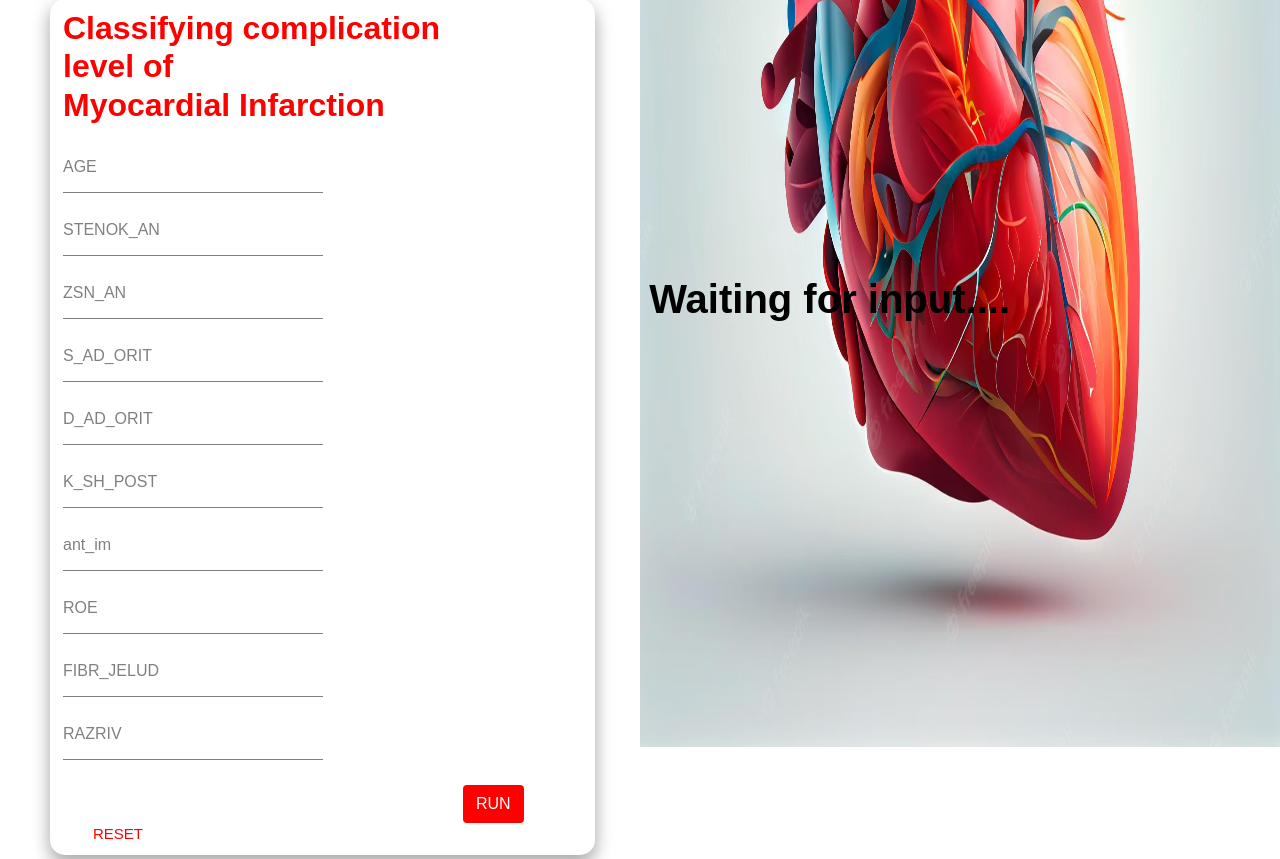
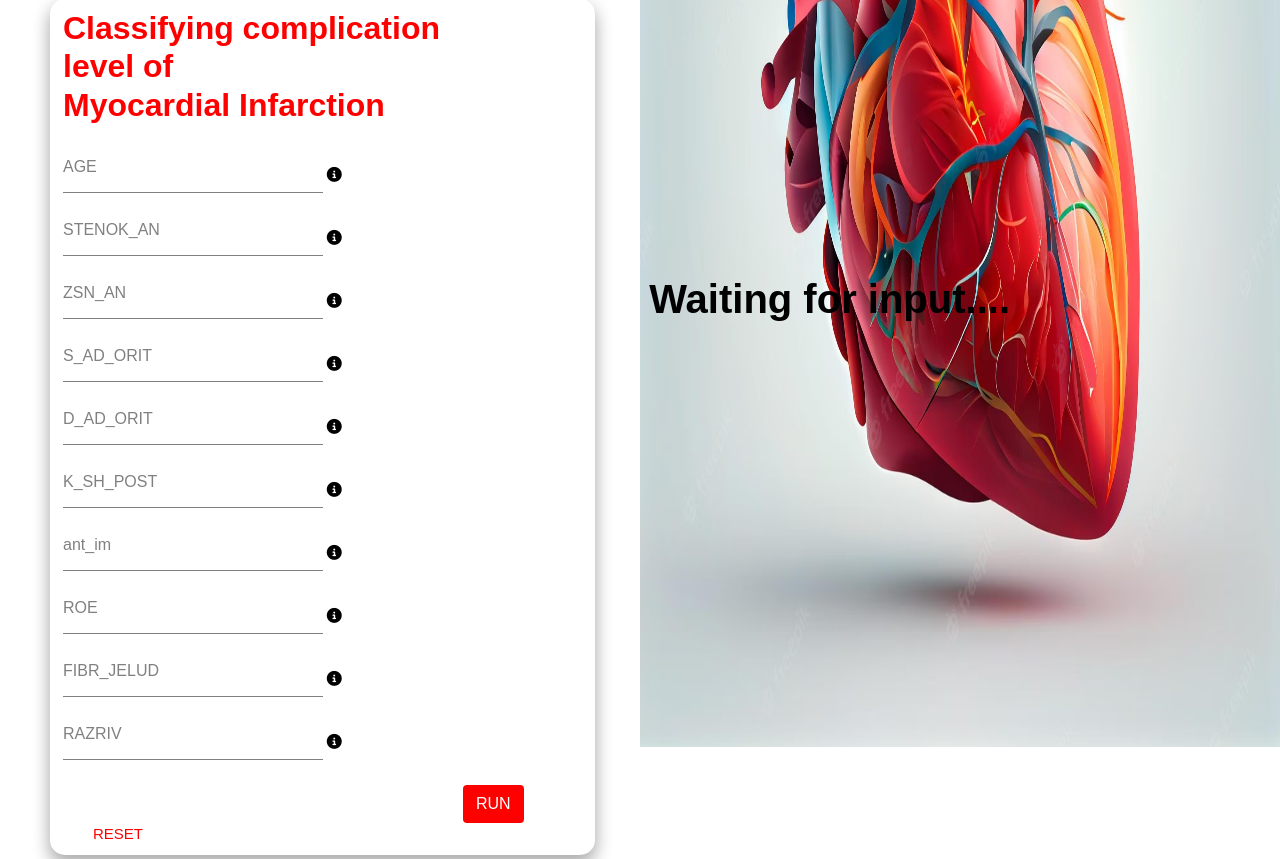
Before and after one commit to Prathamesh282001/Myocardial_Infarction_ML_Project, a Django app: page / in a window 1280 px wide. Shown: the part 1049-1908 px from the top of the page. Run offline with Django 4.2, Linux system fonts and the light colour scheme; parts of the project's set-up code (start-up, migrations or seed data) failed here and were passed over; some libraries are stand-ins or nearby versions.

Commit message:
second update

```diff
--- a/ml_model/static/main.css
+++ b/ml_model/static/main.css
@@ -172,3 +172,7 @@
     margin-right: 180px;
     color: #02557a;
 }
+
+i {
+    color: red;
+}
--- a/ml_model/templates/home.html
+++ b/ml_model/templates/home.html
@@ -9,6 +9,7 @@
     <link rel="stylesheet" type="text/css" href="{% static 'main.css' %}">
     <!-- Bootstrap CSS -->
     <link rel="stylesheet" href="https://maxcdn.bootstrapcdn.com/bootstrap/4.0.0/css/bootstrap.min.css" integrity="sha384-Gn5384xqQ1aoWXA+058RXPxPg6fy4IWvTNh0E263XmFcJlSAwiGgFAW/dAiS6JXm" crossorigin="anonymous">
+    <script src="https://kit.fontawesome.com/ad67667019.js" crossorigin="anonymous"></script>
 
     <script type="text/javascript">
         window.history.forward();
@@ -63,53 +64,54 @@
                  {% csrf_token %}
 
                         <div class="input-container">
-                            <input type="number" name="AGE" value={{dic.AGE}} onkeypress="return /[0-9]/i.test(event.key)" step="any" required=""/>
-                            <label>AGE</label>
+                            <input type="number"  name="AGE" value={{dic.AGE}} onkeypress="return /[0-9]/i.test(event.key)"  step="any" required=""/>
+                            <label >AGE</label>   <i title="Age of patient" class="fa-solid fa-circle-info"></i>
                         </div>
 
                         <div class="input-container">
                             <input type="number" name="STENOK_AN" value={{dic.STENOK_AN}} onkeypress="return /[0-9]/i.test(event.key)" step="any" required=""/>
-                            <label>STENOK_AN</label>
+                            <label>STENOK_AN</label> <i title=" Exertional angina pectoris in the anamnesis. 0: never 1: during the last year 2: one year ago 3: two years ago 4: three years ago 5: 4-5 years ago. Categorical(0 to 5)" class="fa-solid fa-circle-info"></i>
                         </div>
 
                         <div class="input-container">
                             <input type="number"  name="ZSN_AN" value={{dic.ZSN_AN}}  onkeypress="return /[0-9]/i.test(event.key)" step="any" required=""/>
-                            <label>ZSN_AN</label>
+                            <label>ZSN_AN</label> <i title="Presence of chronic Heart failure (HF) in the anamnesis: Partially ordered attribute: there are two lines of severities: 0<1<2<4, 0<1<3<4. State 4 means simultaneous states 2 and 3 0: there is no chronic heart failure 1: I stage 2: II stage (heart failure due to right ventricular systolic dysfunction) 3: II stage (heart failure due to left ventricular systolic dysfunction) 4: IIB stage (heart failure due to left and right ventricular systolic dysfunction). Categorical(0 to 4)"
+                            class="fa-solid fa-circle-info"></i>
                         </div>
 
                         <div class="input-container">
                             <input type="number" name="S_AD_ORIT" value={{dic.S_AD_ORIT}}  onkeypress="return /[0-9]/i.test(event.key)" step="any" required=""/>
-                            <label>S_AD_ORIT</label>
+                            <label>S_AD_ORIT</label> <i title="Systolic blood pressure according to intensive care unit. (mmHg). Discrete" class="fa-solid fa-circle-info"></i>
                         </div>
 
                         <div class="input-container">
                             <input type="number"  name="D_AD_ORIT" value={{dic.D_AD_ORIT}}  onkeypress="return /[0-9]/i.test(event.key)" step="any" required=""/>
-                            <label>D_AD_ORIT </label>
+                            <label>D_AD_ORIT </label> <i title=" Diastolic blood pressure according to intensive care unit. (mmHg). Discrete" class="fa-solid fa-circle-info"></i>
                         </div>
 
                         <div class="input-container">
                             <input type="number" name="K_SH_POST" value={{dic.K_SH_POST}}  onkeypress="return /[0-9]/i.test(event.key)" step="any" required=""/>
-                            <label>K_SH_POST</label>
+                            <label>K_SH_POST</label> <i title="Cardiogenic shock at the time of admission to intensive care unit. Binary(1 or 0)" class="fa-solid fa-circle-info"></i>
                         </div>
 
                         <div class="input-container">
                             <input type="number"  name="ant_im" value={{dic.ant_im}}  onkeypress="return /[0-9]/i.test(event.key)" step="any" required=""/>
-                            <label>ant_im</label>
+                            <label>ant_im</label> <i title=" Presence of an anterior myocardial infarction (left ventricular) (ECG changes in leads V1: V4 ) 0: there is no infarct in this location 1: QRS has no changes 2: QRS is like QR-complex 3: QRS is like Qr-complex 4: QRS is like QS-complex. Categorical(0 to 4)" class="fa-solid fa-circle-info"></i>
                         </div>
 
                         <div class="input-container">
                             <input type="number"  name="ROE" value={{dic.ROE}}  onkeypress="return /[0-9]/i.test(event.key)" step="any" required=""/>
-                            <label>ROE</label>
+                            <label>ROE</label> <i title="ESR (Erythrocyte sedimentation rate) (MM). Continuous" class="fa-solid fa-circle-info"></i>
                         </div>
 
                         <div class="input-container">
                             <input type="number"  name="FIBR_JELUD" value={{dic.FIBR_JELUD}}  onkeypress="return /[0-9]/i.test(event.key)" step="any" required=""/>
-                            <label>FIBR_JELUD</label>
+                            <label>FIBR_JELUD</label> <i title="Ventricular fibrillation. Binary(1 or 0)" class="fa-solid fa-circle-info"></i>
                         </div>
 
                         <div class="input-container">
-                            <input type="number"  name="RAZRIV" value={{dic.RAZRIV}}  onkeypress="return /[0-9]/i.test(event.key)" step="any" required=""/>
-                            <label>RAZRIV</label>
+                            <input type="number"  name="RAZRIV"   onkeypress="return /[0-9]/i.test(event.key)" step="any" required=""/>
+                            <label>RAZRIV</label> <i title="Myocardial rupture. Binary(1 or 0)" class="fa-solid fa-circle-info"></i>
                         </div>
 
                         <button type="submit" class="btn">Run</button>
```
